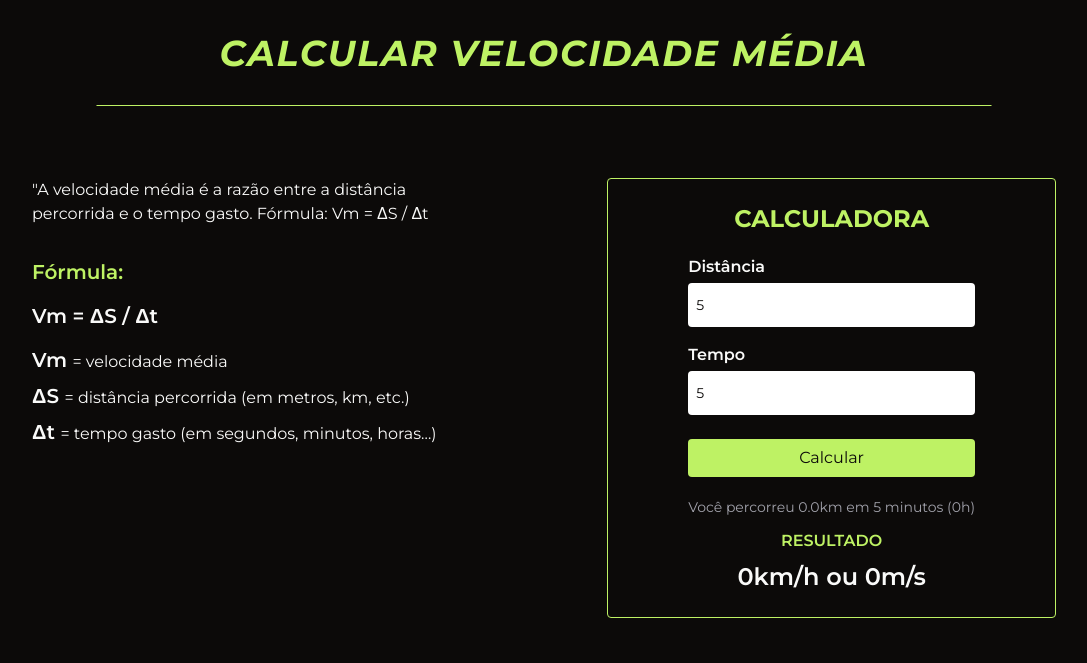
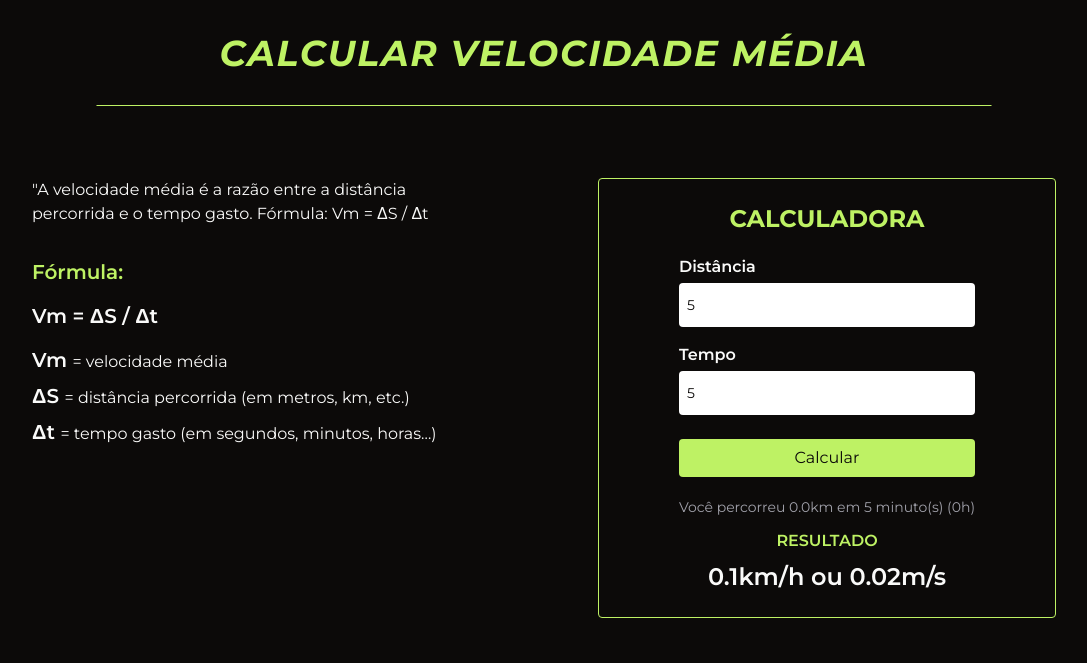
Before and after one commit to jonathan7gb/Projeto-Fisica-Calculo, a plain HTML site: page index.html in a window 1280 px wide. Both pictures are taken after typing "5", "5" into the empty fields and a click on the button "Calcular". Shown: the top 663 px of the page, without its empty margins (96-1183 px from the left). Drawn offline with nearby package versions, Linux system fonts and the light colour scheme.

Commit message:
arruma valores de resultado

```diff
--- a/index.html
+++ b/index.html
@@ -55,7 +55,7 @@
                         <button type="button" id="botaoCalcular" class="w-[100%] bg-lime-300 text-stone-950 py-[7px] rounded mb-5 hover:bg-lime-500">Calcular</button>
                     </form>
                     <p id="valorNegativo" class="text-sm text-red-500 text-center mb-3">Erro: valores negativos ou nulos!</p>
-                    <p class="text-zinc-400 text-sm text-center">Você percorreu <span id="kmnPercorrido">0</span>km em <span id="minPercorrido">0</span> minutos (<span id="horasPercorridas">0</span>h)</p>
+                    <p class="text-zinc-400 text-sm text-center">Você percorreu <span id="kmnPercorrido">0</span>km em <span id="minPercorrido">0</span> minuto(s) (<span id="horasPercorridas">0</span>h)</p>
                     <h3 class="font-semibold text-center text-lime-300 mb-2 mt-3">RESULTADO</h3>
                     <h2 class="text-center text-2xl font-semibold text-stone-50" id="result"><span id="kmh">0</span>km/h ou <span id="ms">0</span>m/s</h2>
                 </div>
--- a/script.js
+++ b/script.js
@@ -11,8 +11,8 @@
 
 function calculo(distancia, tempo){
     let resultado = distancia / tempo
-    ms.innerText = resultado.toFixed(0)
-    kmh.innerText = (resultado * 3.6).toFixed(0)
+    ms.innerText = resultado.toFixed(2)
+    kmh.innerText = (resultado * 3.6).toFixed(1)
     kmPercorridos.innerText = (Number(distanciaInput.value) / 1000).toFixed(1)
     minPercorridos.innerText = Number(tempoInput.value).toFixed(0)
     horasPercorridas.innerText = Number(tempoInput.value / 60).toFixed(0)
```
